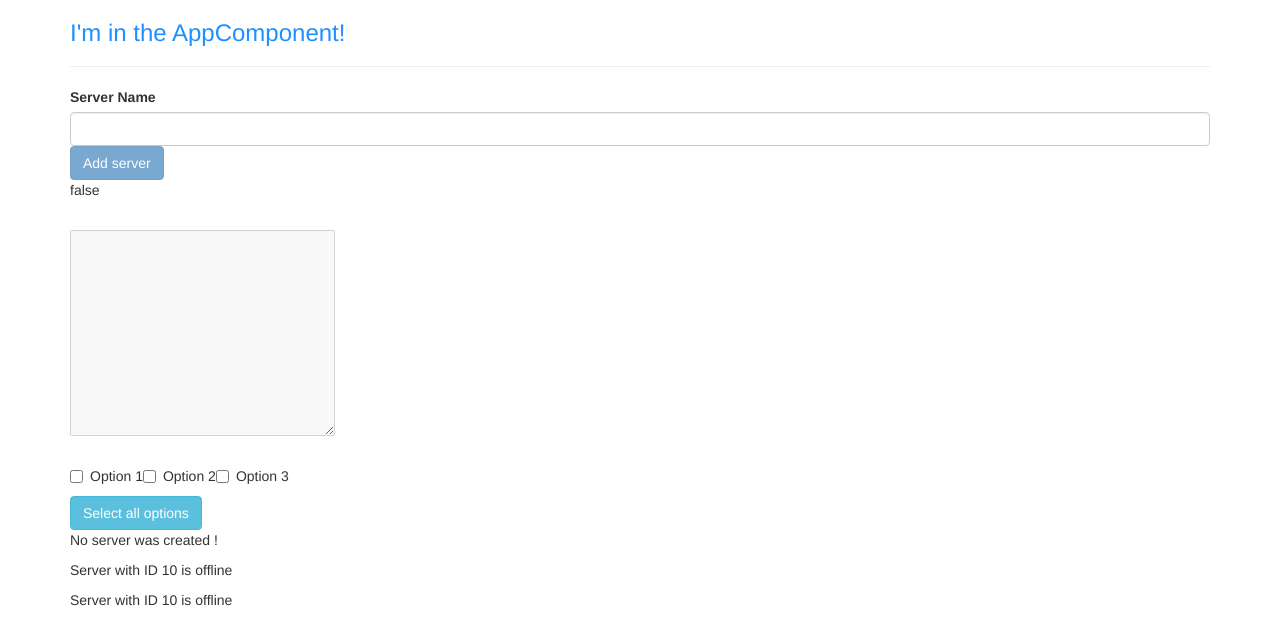
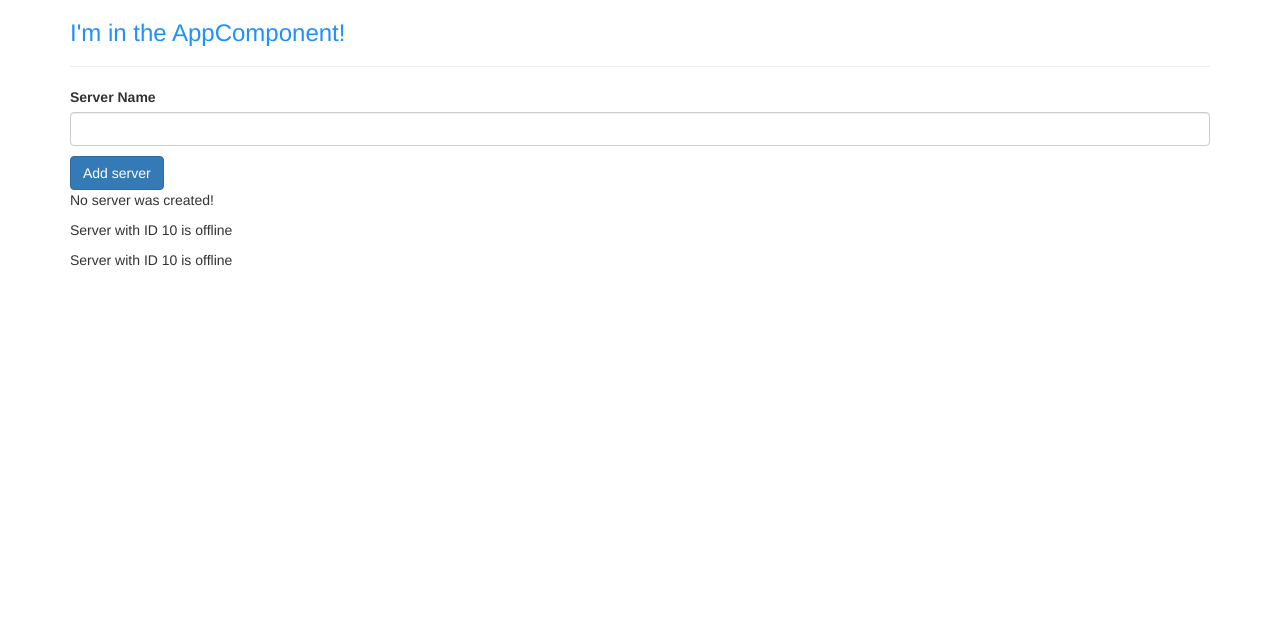
Before and after one commit to iftemplar/Angular, an Angular app: page / in a window 1280 px wide. Shown: the top 644 px of the page. Built offline with nearby package versions, Linux system fonts and the light colour scheme.

Commit message:
Bindable propereties

```diff
--- a/src/app/servers/servers.component.html
+++ b/src/app/servers/servers.component.html
@@ -1,40 +1,15 @@
 <label>Server Name</label>
+
 <input
     type="text"
     class="form-control"
-    (input)="onUpdateServerName($event)"
->
+    (input)="onUpdateServerName($event)">
+    <p>{{ serverName }}</p>
 
 <button class="btn btn-primary"
     [disabled]="!allowNewServer"
     (click)="onCreateServer()">Add server</button>
-<p>{{ allowNewServer }}</p>
+    <p>{{ serverCreationStatus }}</p>
 
-<textarea name=""
-    id="" cols="30" rows="10"
-    [disabled]="disableTextarea"></textarea>
-
-
-
-
-<div class="checkbox">
-    <label><input type="checkbox" value="" [checked]="optionToBeSelected">Option 1</label>
-    <label><input type="checkbox" value="" [checked]="optionToBeSelected">Option 2</label>
-    <label><input type="checkbox" value="" [checked]="optionToBeSelected">Option 3</label>
-</div>
-<button type="button" class="btn btn-info" (click)="selectOption()">Select all options</button>
-
-
-
-
-
-
-
-
-<p> {{ serverCreationStatus }} </p>
-<!-- String interpolation -->
-<!-- <p>{{ allowNewServer }}</p>  -->
-<!-- Data binding -->
-<!-- <p [innerText]="allowNewServer"></p> -->
 <app-server></app-server>
 <app-server></app-server>
--- a/src/app/servers/servers.component.ts
+++ b/src/app/servers/servers.component.ts
@@ -7,59 +7,30 @@ import { Component, OnInit } from '@angular/core';
   // template: `
   //   <app-server></app-server>
   //   <app-server></app-server>`,
+
     templateUrl: './servers.component.html',
     styleUrls: ['./servers.component.css']
 })
 export class ServersComponent implements OnInit {
   allowNewServer = false;
-  disableTextarea = false;
-  serverCreationStatus = 'No server was created !';
-  optionToBeSelected = false;
-
-  // constructor() {
-  //   console.log('settimeout');
-  //   setTimeout(() => {
-  //     this.allowNewServer = true;
-  //   }, 4000);
-  // }
+  serverCreationStatus = 'No server was created!';
+  serverName = '';
 
   constructor() {
-    console.log('settimeout');
     setTimeout(() => {
-      console.log('settimeout');
-      this.disableTextarea = true;
+      this.allowNewServer = true;
     }, 4000);
   }
 
   ngOnInit() {
   }
 
-  onCreateServer() {
-    this.serverCreationStatus = 'Server was created !';
+  onCreateServer(){
+    this.serverCreationStatus = 'Server was created!';
   }
 
-  onDeleteServer() {
-    this.serverCreationStatus = 'The server was deleted !'
-  }
-
-  onUpdateServerName(event: any) {
-    console.log(event);
-  }
-
-  AlertContext() {
-    alert('Context menu is forbidden!');
-  }
-
-  DblClick() {
-    console.log('Double clicked');
-  }
-
-  onFocusLog() {
-    console.log('onfocus');
-  }
-
-  selectOption() {
-    this.optionToBeSelected = true;
+  onUpdateServerName(event: Event){
+    this.serverName = (<HTMLInputElement>event.target).value;
   }
 
 }
```
